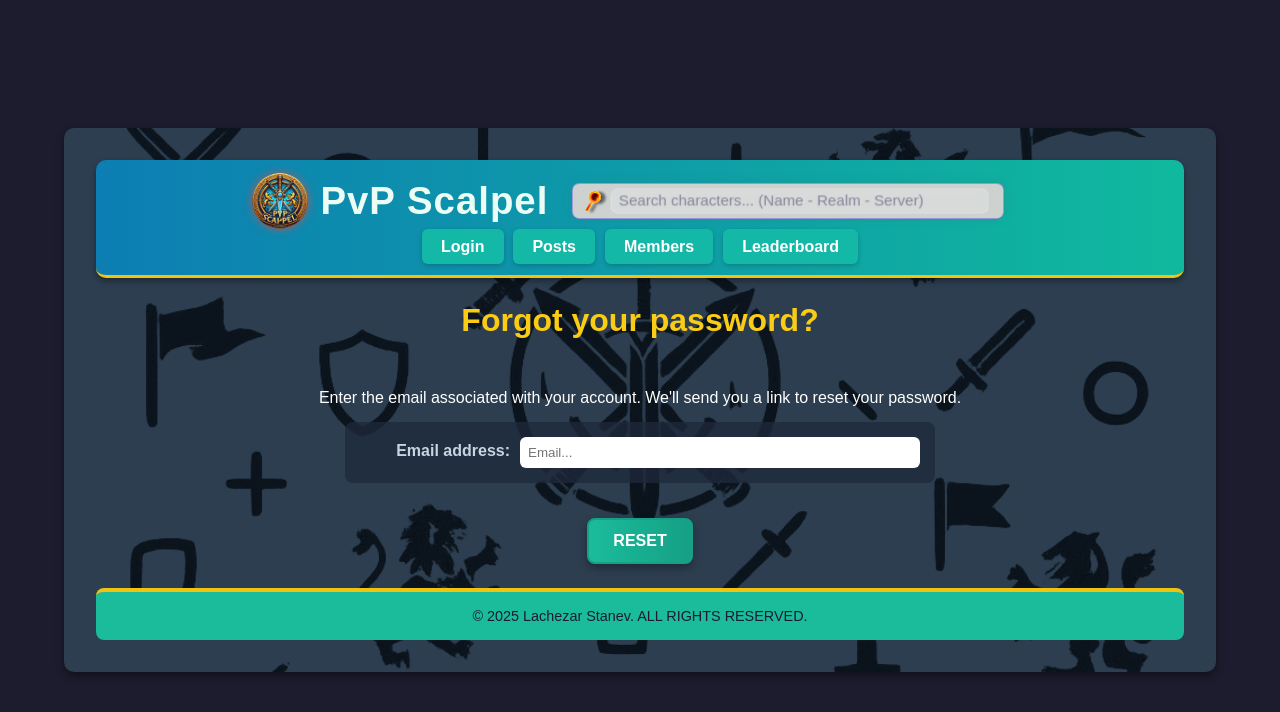
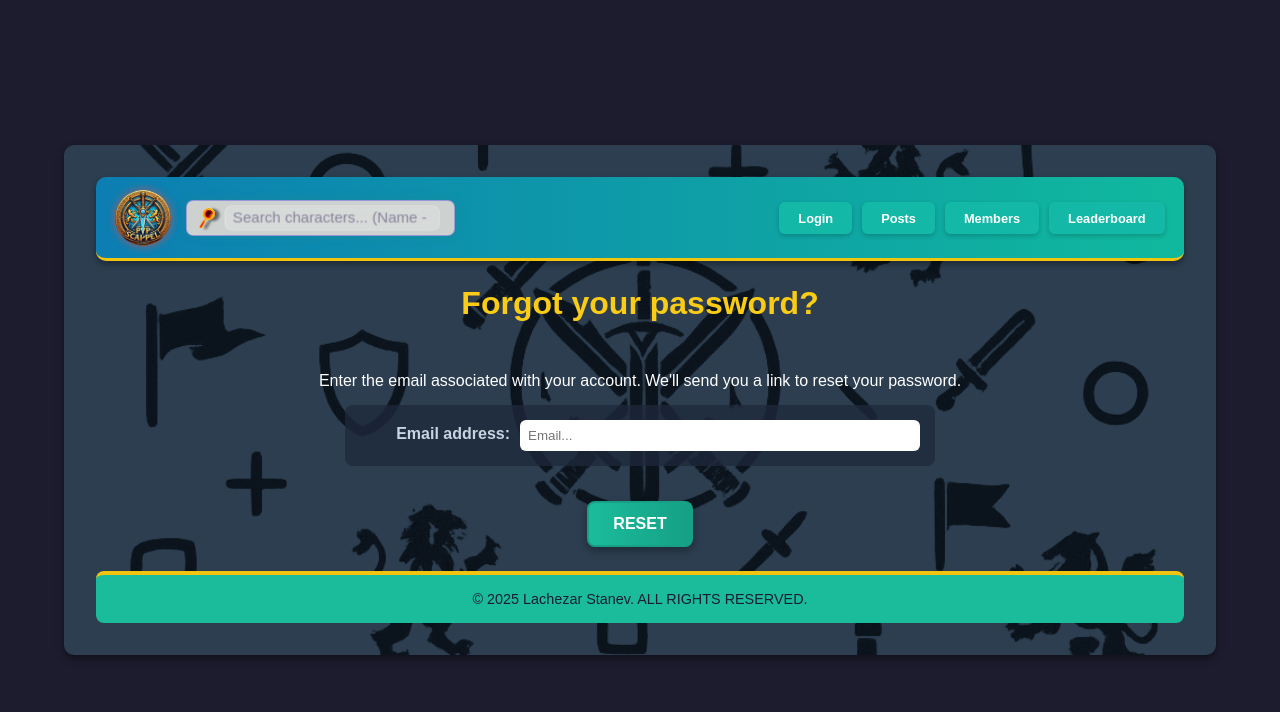
Before and after one commit to lStanev00/PvP-Scalpel-FrontEnd, a React (Vite) app: page /reset/password in a window 1280 px wide. Shown: the top 712 px of the page. Built offline with nearby package versions, Linux system fonts and the light colour scheme; no server answers.

Commit message:
Refacture the header

```diff
--- a/src/Styles/modular/Header.module.css
+++ b/src/Styles/modular/Header.module.css
@@ -1,11 +1,13 @@
 .header {
     background: linear-gradient(90deg, #0c7eb3, #10b99d);
     border-radius: 10px;
-    padding: 0.8rem 1rem 1.2rem;
+    /* padding: 0.8rem 1rem 1.2rem; */
+    padding: 0.8rem 1.2rem;
     width: 100%;
     display: flex;
-    flex-direction: column;
+    flex-direction: row;
     align-items: center;
+    justify-content: space-between;
     border-bottom: 3px solid #f1c40f;
     gap: 0.6rem;
     box-shadow: 0 3px 6px rgba(0, 0, 0, 0.35);
@@ -13,9 +15,9 @@
 
 .navbar {
     display: flex;
+    flex-wrap: wrap;
     flex-direction: column;
     align-items: center;
-    width: 100%;
     gap: 1rem; /* was 2rem */
 }
 
@@ -37,7 +39,7 @@
     font-weight: 700;
     transition: background .3s ease, transform .2s ease;
     box-shadow: 0 2px 5px #0003;
-    font-size: 1rem; /* was 1.1rem */
+    font-size: 0.8rem; /* was 1.1rem */
 }
 
 .nav-links li a:hover {
@@ -137,7 +139,7 @@
 .upperWrapper {
     display: flex;
     flex-direction: row;
-    width: 100%;
+    width: fit-content;
     align-items: center;
     justify-content: center;
 }
--- a/src/components/Router.jsx
+++ b/src/components/Router.jsx
@@ -16,7 +16,7 @@ export default function Navigation() {
             <div className={Style.upperWrapper}>
                 <div onClick={(e) => {navigate(`/`)}} className={Style.logo}>
                     <img className={Style["logo-img"]} src="/logo/logo_resized.png" alt="logo pic" />
-                    PvP Scalpel
+                    {/* PvP Scalpel */}
                 </div>
 
                 <SearchBar />
@@ -39,8 +39,8 @@ export default function Navigation() {
                     <li><Link to="/roster">Members</Link></li>
                     <li><Link to="/leaderboard">Leaderboard</Link></li>
                 </ul>
+            </nav>
 
-            </nav>
         </div>
         </>
     )
```
